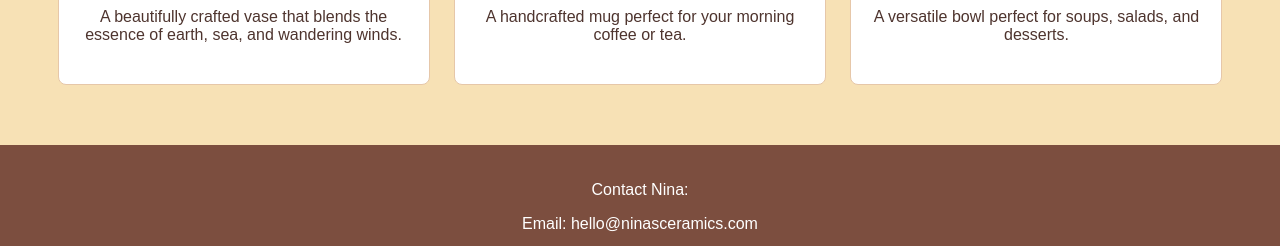
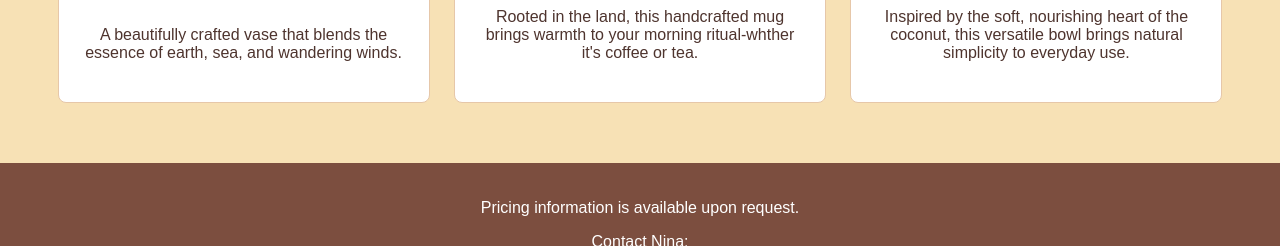
Before and after one commit to NinaViernes/Exam-Part-2, a plain HTML site: page index.html in a window 1280 px wide. Shown: the part 1434-1680 px from the top of the page. Drawn offline with Linux system fonts and the light colour scheme; a script that the page names is missing.

Commit message:
innit commit

```diff
--- a/index.html
+++ b/index.html
@@ -49,20 +49,21 @@
             <div class="ceramic-card">
                 <img src="https://brewerypottery.com/cdn/shop/products/STmMugTV16.jpg?v=1594674861" alt="Pottery Mug">
                 <h3>Pottery Mug</h3>
-                <p>A handcrafted mug perfect for your morning coffee or tea.</p>
+                <p>Rooted in the land, this handcrafted mug brings warmth to your morning ritual-whther it's coffee or tea.</p>
             </div>
 
             <!-- Ceramic Piece 3 -->
             <div class="ceramic-card">
                 <img src="https://i.etsystatic.com/34625692/r/il/8e6518/4047423576/il_570xN.4047423576_qrwf.jpg" alt="Ceramic Bowl">
                 <h3>Ceramic Bowl</h3>
-                <p>A versatile bowl perfect for soups, salads, and desserts.</p>
+                <p>Inspired by the soft, nourishing heart of the coconut, this versatile bowl brings natural simplicity to everyday use.</p>
             </div>
         </section>
     </main>
 
     <!-- Footer with contact info -->
     <footer id="contact">
+        <p>Pricing information is available upon request. </p>
         <p>Contact Nina:</p>
         <p>Email: hello@ninasceramics.com</p>
         <p>Phone: (012) 345-6789</p> <!-- Fake phone number -->
```
